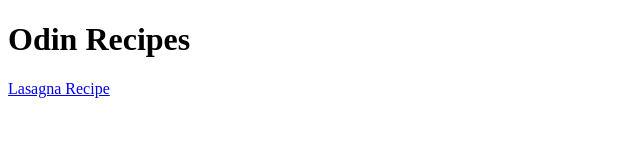
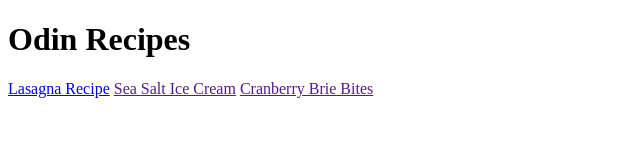
Before and after one commit to halleykc24/odin-recipes, a plain HTML site: page index.html in a window 1280 px wide. Shown: the whole page, without its empty margins (0-640 px from the left). Drawn offline with Linux system fonts and the light colour scheme.

Commit message:
Add links to the index.html file that go to new pages cranberrybriebites.html and sesalticecream.html

```diff
--- a/index.html
+++ b/index.html
@@ -8,6 +8,9 @@
     <h1>Odin Recipes</h1>
 
     <a href="recipes/lasagna.html">Lasagna Recipe</a>
+    <a href="">Sea Salt Ice Cream</a>
+    <a href="">Cranberry Brie Bites</a>
+
   </body>
 
 
```
Also changed, not shown: recipes/cranberrybriebites.html (added), recipes/seasalticecream.html (added).
